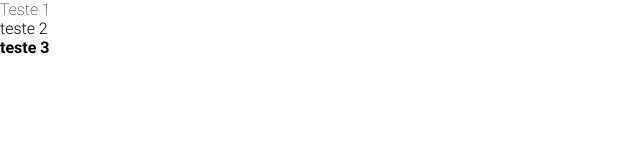
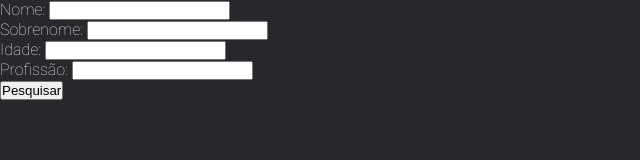
Before and after one commit to EduardoMichetti/DSam_HTML_Tabela, a plain HTML site: page index.html in a window 1280 px wide. Shown: the whole page, without its empty margins (0-640 px from the left). Drawn offline with Linux system fonts and the light colour scheme.

Commit message:
Filtro: Criando elementos

```diff
--- a/index.html
+++ b/index.html
@@ -11,8 +11,35 @@
     <link rel="stylesheet" href="./assets/css/padrao.css">
 </head>
 <body>
-    <p class="Regular">Teste 1</p>
-    <p class="Medium">teste 2</p>
-    <p class="Bold">teste 3</p>
+    <!-- INICIO FILTRO -->
+    <div class="container">
+        <form action="#">
+            <div class="w-100">
+                <div class="col-6-L">
+                    <label for="nome">Nome:</label>
+                    <input type="text" name="nome">
+                </div>
+                <div class="col-6-R">
+                    <label for="sobrenome">Sobrenome:</label>
+                    <input type="text" name="sobrenome">
+                </div>
+            </div>
+            <div class="w-100">
+                <div class="col-6-L">
+                    <label for="idade">Idade:</label>
+                    <input type="text" name="idade">
+                </div>
+                <div class="col-6-R">
+                    <label for="profissao">Profissão:</label>
+                    <input type="text" name="profissao">
+                </div>
+            </div>
+            <div class="w-100">
+                <button type="button" class="btn-pesquisa">Pesquisar</button>
+            </div>
+        </form>
+    </div>
+    <!-- FIM FILTRO -->
+
 </body>
 </html>
--- a/style.css
+++ b/style.css
@@ -6,15 +6,12 @@
 html, body {
     width: 100%;
     height: 100%;
+    font-family: "Roboto-Regular";
+    color: #EAEAEA;
+    background-color: #26282b;
 } /*usar todo espaco disponivel*/
 
 
-.Regular{
-    font-family: "Roboto-Regular";
+.container{
+
 }
-.Medium{
-    font-family: "Roboto-Medium";
-}
-.Bold{
-    font-family: "Roboto-Bold";
-}
```
